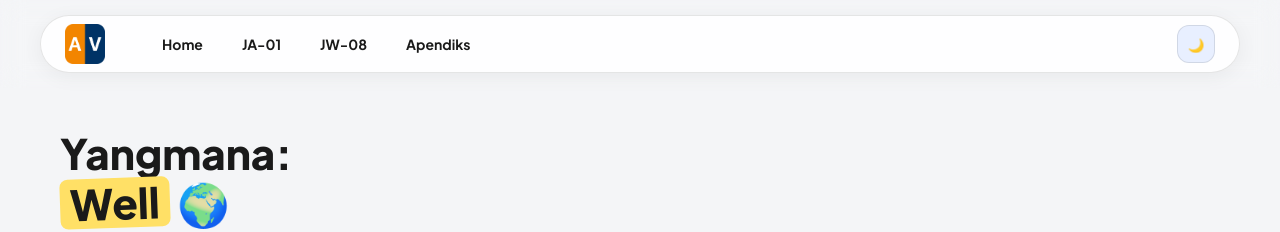
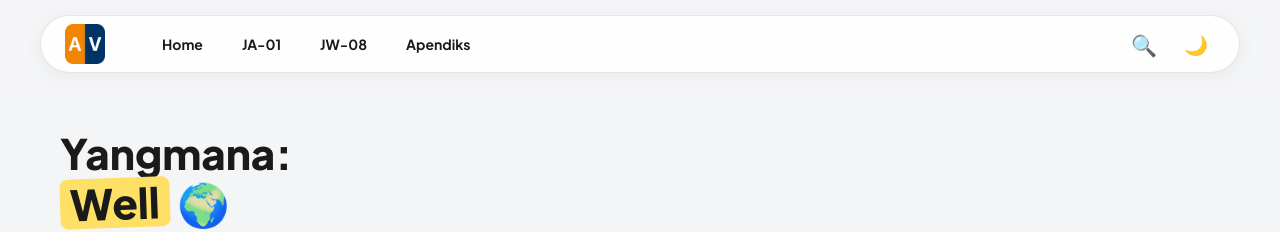
Before and after one commit to av-smg/technicalguidelines, a Jekyll site: the page built from index.html, in a window 1280 px wide. Shown: the top 232 px of the page. Built offline with Jekyll 4.4.1, drawn with Linux system fonts in a browser that asks for light colours.

Commit message:
Update navbar.html

```diff
--- a/_includes/navbar.html
+++ b/_includes/navbar.html
@@ -1,12 +1,13 @@
 <header>
-    <div class="nav-container">
-        <div class="nav-group-left">
+    <div class="nav-container" style="position: relative; display: flex; align-items: center; justify-content: space-between; width: 100%;">
+
+        <div class="nav-group-left" style="display: flex; align-items: center; gap: 15px;">
             <button class="hamburger" id="menu-open-btn">
                 <span></span><span></span><span></span>
             </button>
-            <a href="{{ '/' | relative_url }}" class="logo-link">
-                <img src="{{ '/assets/image_94faf8.png' | relative_url }}" alt="Logo" class="main-logo">
-                <span class="site-tagline">Technical Guidelines</span>
+            <a href="{{ '/' | relative_url }}" class="logo-link" style="display: flex; align-items: center; gap: 10px;">
+                <img src="{{ '/assets/image_94faf8.png' | relative_url }}" alt="Logo" class="main-logo" style="height: 40px; width: auto;">
+                <span class="site-tagline" style="font-weight: 700;">Technical Guidelines</span>
             </a>
 
             <nav class="nav-menu" id="side-menu-drawer">
@@ -20,21 +21,21 @@
             </nav>
         </div>
 
-        <div class="nav-group-right">
+        <div class="nav-group-right" style="display: flex; align-items: center; gap: 15px; position: relative;">
+
             <div class="search-wrapper" id="search-wrapper-desktop">
-                <div class="search-content">
-                    <input type="text" id="missionSearch"
-                           placeholder="Cari..."
-                           autocomplete="off"
-                           onkeyup="filterMissions()"
-                           onkeypress="handleSearchEnter(event)">
-                    <button class="search-close" id="search-close-desktop">&times;</button>
+                <div class="search-content" style="display: flex; align-items: center;">
+                    <input type="text" id="missionSearch" placeholder="Cari..." autocomplete="off" onkeyup="filterMissions()" onkeypress="handleSearchEnter(event)">
+                    <button class="search-close" id="search-close-desktop" style="background:none; border:none; cursor:pointer; font-size:20px;">&times;</button>
                 </div>
             </div>
 
-            <button class="mobile-search-trigger" id="search-trigger-global">🔍</button>
+            <button class="mobile-search-trigger" id="search-trigger-global"
+                    style="display: flex !important; visibility: visible !important; opacity: 1 !important; background: none; border: none; font-size: 1.3rem; cursor: pointer; padding: 5px; z-index: 99;">
+                🔍
+            </button>
 
-            <button class="theme-toggle" onclick="toggleTheme()">
+            <button class="theme-toggle" onclick="toggleTheme()" style="background: none; border: none; cursor: pointer; font-size: 1.2rem;">
                 <span class="theme-icon-status">🌙</span>
             </button>
 
@@ -47,38 +48,24 @@
     <div class="search-dropdown-mobile" id="search-mobile-dropdown">
         <div class="search-inner">
             <span>🔍</span>
-            <input type="text" id="missionSearchMobile"
-                   placeholder="Cari..."
-                   onkeyup="filterMissionsMobile()"
-                   onkeypress="handleSearchEnter(event)">
+            <input type="text" id="missionSearchMobile" placeholder="Cari..." onkeyup="filterMissionsMobile()" onkeypress="handleSearchEnter(event)">
             <button class="search-close-btn" id="search-close-mobile">&times;</button>
         </div>
     </div>
 </header>
 
 <style>
-/* CSS UNTUK SEARCH & ANIMASI */
-#search-trigger-global {
-    background: none;
-    border: none;
-    font-size: 1.2rem;
-    cursor: pointer;
-    z-index: 10;
-    display: flex;
-    align-items: center;
-}
-
+/* Animasi Box Search Desktop */
 #search-wrapper-desktop {
-    display: flex;
-    align-items: center;
     position: absolute;
-    right: 130px; /* Jarak dari kanan navbar */
+    right: 110px; /* Di sebelah kiri tombol search & theme */
     top: 50%;
     transform: translateY(-50%) scaleX(0);
     transform-origin: right;
     transition: all 0.4s cubic-bezier(0.175, 0.885, 0.32, 1.275);
     opacity: 0;
     pointer-events: none;
+    z-index: 10;
 }
 
 #search-wrapper-desktop.active {
@@ -94,79 +81,39 @@
     background: var(--card-bg);
     color: var(--text-dark);
     outline: none;
-    width: 200px;
-    box-shadow: 0 4px 12px rgba(0,0,0,0.1);
+    width: 180px;
 }
 
+/* Search Mobile Dropdown */
 #search-mobile-dropdown {
-    position: absolute;
+    position: fixed;
     top: -100px;
     left: 0;
     width: 100%;
     background: var(--nav-bg);
     padding: 15px;
     z-index: 1000;
-    transition: all 0.4s ease-in-out;
-    box-shadow: 0 5px 15px rgba(0,0,0,0.1);
+    transition: 0.4s ease-in-out;
     opacity: 0;
     visibility: hidden;
 }
 
 #search-mobile-dropdown.active {
-    top: 70px; /* Muncul tepat di bawah navbar */
+    top: 60px;
     opacity: 1;
     visibility: visible;
-}
-
-#search-mobile-dropdown .search-inner {
-    display: flex;
-    align-items: center;
-    border: 2px solid var(--primary-blue);
-    border-radius: 12px;
-    padding: 5px 15px;
-    background: var(--card-bg);
 }
 </style>
 
 <script>
 document.addEventListener('DOMContentLoaded', function() {
-    // 1. THEME MANAGEMENT
-    const body = document.body;
-    const themeIcons = document.querySelectorAll('.theme-icon-status');
-
-    function updateIcons(isDark) {
-        themeIcons.forEach(icon => {
-            icon.innerText = isDark ? '☀️' : '🌙';
-        });
-    }
-
-    if (localStorage.getItem('theme') === 'dark') {
-        body.classList.add('dark-mode');
-        updateIcons(true);
-    }
-
-    window.toggleTheme = function() {
-        body.classList.toggle('dark-mode');
-        const isDarkNow = body.classList.contains('dark-mode');
-        localStorage.setItem('theme', isDarkNow ? 'dark' : 'light');
-        updateIcons(isDarkNow);
-    };
-
-    // 2. HAMBURGER MENU
-    const menuDrawer = document.getElementById('side-menu-drawer');
-    const openBtn = document.getElementById('menu-open-btn');
-    const closeBtn = document.getElementById('menu-close-btn');
-
-    if (openBtn) openBtn.addEventListener('click', () => menuDrawer.classList.add('active'));
-    if (closeBtn) closeBtn.addEventListener('click', () => menuDrawer.classList.remove('active'));
-
-    // 3. SEARCH LOGIC (DESKTOP VS MOBILE)
     const searchBtn = document.getElementById('search-trigger-global');
     const searchWrapper = document.getElementById('search-wrapper-desktop');
     const searchDropdown = document.getElementById('search-mobile-dropdown');
     const inputDesktop = document.getElementById('missionSearch');
     const inputMobile = document.getElementById('missionSearchMobile');
 
+    // Toggle Search
     if (searchBtn) {
         searchBtn.addEventListener('click', (e) => {
             e.stopPropagation();
@@ -180,46 +127,43 @@
         });
     }
 
-    // Tombol Close
+    // Close buttons
     document.getElementById('search-close-desktop')?.addEventListener('click', () => searchWrapper.classList.remove('active'));
     document.getElementById('search-close-mobile')?.addEventListener('click', () => searchDropdown.classList.remove('active'));
 
-    // Click Outside to Close
-    window.addEventListener('click', (e) => {
-        if (searchWrapper && !searchWrapper.contains(e.target) && e.target !== searchBtn) {
-            searchWrapper.classList.remove('active');
-        }
-        if (searchDropdown && !searchDropdown.contains(e.target) && e.target !== searchBtn) {
-            searchDropdown.classList.remove('active');
-        }
-    });
+    // Theme Toggle
+    window.toggleTheme = function() {
+        document.body.classList.toggle('dark-mode');
+        const isDark = document.body.classList.contains('dark-mode');
+        localStorage.setItem('theme', isDark ? 'dark' : 'light');
+        document.querySelectorAll('.theme-icon-status').forEach(icon => {
+            icon.innerText = isDark ? '☀️' : '🌙';
+        });
+    };
+
+    // Hamburger
+    const menuDrawer = document.getElementById('side-menu-drawer');
+    document.getElementById('menu-open-btn')?.addEventListener('click', () => menuDrawer.classList.add('active'));
+    document.getElementById('menu-close-btn')?.addEventListener('click', () => menuDrawer.classList.remove('active'));
 });
 
-// 4. FILTER FUNCTIONS
+// Search Functions
 function filterMissions() {
     let input = document.getElementById('missionSearch').value.toLowerCase();
-    let cards = document.querySelectorAll('.location-main-card-link, .card-link');
-    cards.forEach(card => {
-        let text = card.innerText.toLowerCase();
-        card.style.display = text.includes(input) ? "" : "none";
+    document.querySelectorAll('.location-main-card-link, .card-link').forEach(card => {
+        card.style.display = card.innerText.toLowerCase().includes(input) ? "" : "none";
     });
 }
-
 function filterMissionsMobile() {
     let input = document.getElementById('missionSearchMobile').value.toLowerCase();
-    let cards = document.querySelectorAll('.location-main-card-link, .card-link');
-    cards.forEach(card => {
-        let text = card.innerText.toLowerCase();
-        card.style.display = text.includes(input) ? "" : "none";
+    document.querySelectorAll('.location-main-card-link, .card-link').forEach(card => {
+        card.style.display = card.innerText.toLowerCase().includes(input) ? "" : "none";
     });
 }
-
 function handleSearchEnter(event) {
     if (event.key === "Enter") {
         const firstMatch = document.querySelector('.location-main-card-link:not([style*="display: none"]), .card-link:not([style*="display: none"])');
-        if (firstMatch) {
-            window.location.href = firstMatch.href;
-        }
+        if (firstMatch) window.location.href = firstMatch.href;
     }
 }
 </script>
```
